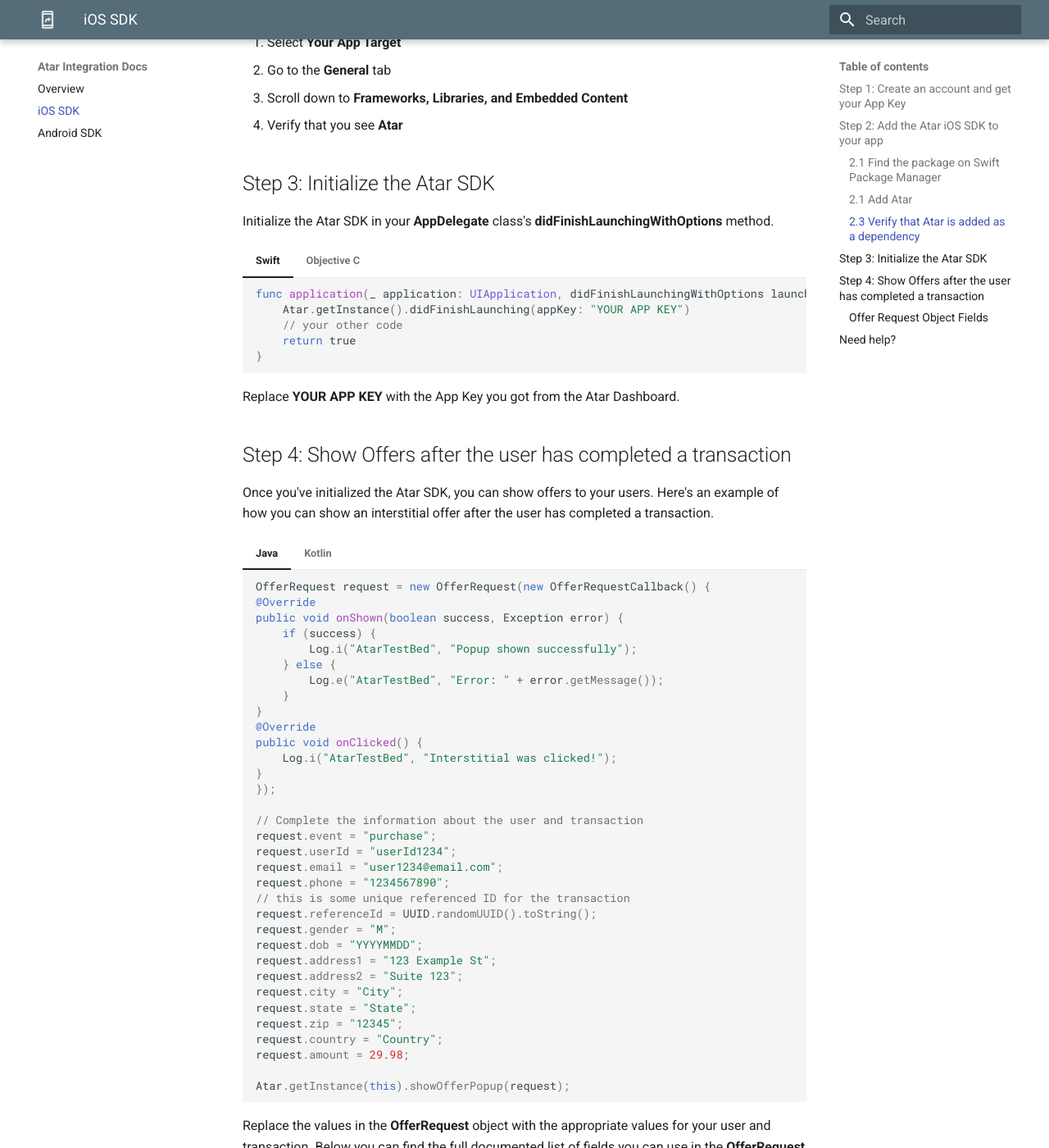
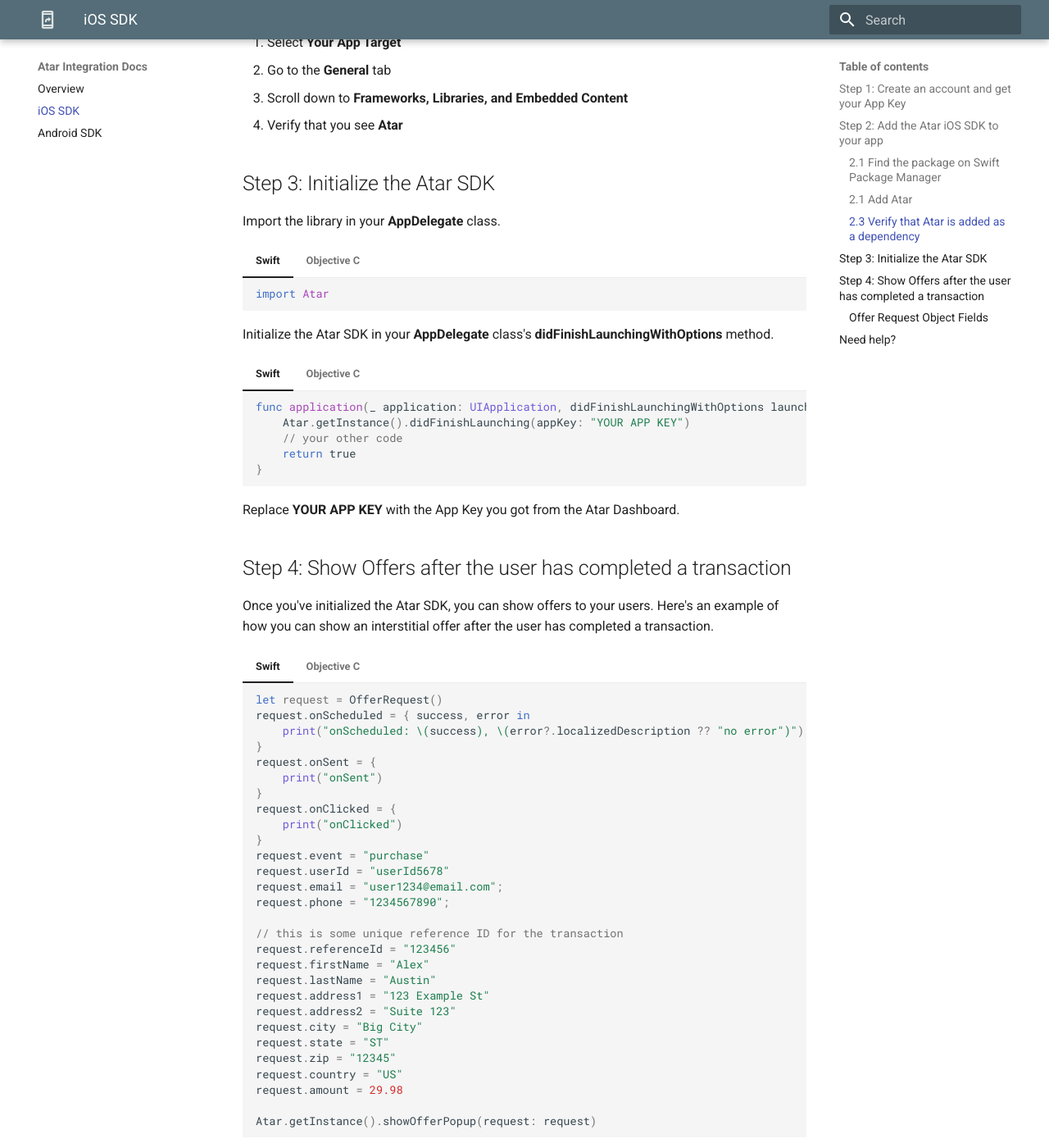
Before and after one commit to Atar-Growth/atar.github.io, an MkDocs documentation site: the page built from docs/ios-sdk.md, in a window 1280 px wide and 1400 px high, scrolled down 945 px. Shown: the whole window at 82% size. Built offline with MkDocs 1.6.1 and Material for MkDocs 9.7.7, drawn with Linux system fonts in a browser that asks for light colours.

Commit message:
finish iOS docs

````diff
--- a/docs/ios-sdk.md
+++ b/docs/ios-sdk.md
@@ -38,6 +38,18 @@
 
 ## Step 3: Initialize the Atar SDK
 
+Import the library in your **AppDelegate** class.
+
+=== "Swift"
+    ``` swift
+    import Atar
+    ```
+
+=== "Objective C"
+    ``` objc
+    #import "Atar-Swift.h"
+    ```
+
 Initialize the Atar SDK in your **AppDelegate** class's **didFinishLaunchingWithOptions** method.
 
 === "Swift"
@@ -64,78 +76,68 @@
 
 Once you've initialized the Atar SDK, you can show offers to your users. Here's an example of how you can show an interstitial offer after the user has completed a transaction.
 
-=== "Java"
-    ```java
-    OfferRequest request = new OfferRequest(new OfferRequestCallback() {
-    @Override
-    public void onShown(boolean success, Exception error) {
-        if (success) {
-            Log.i("AtarTestBed", "Popup shown successfully");
-        } else {
-            Log.e("AtarTestBed", "Error: " + error.getMessage());
-        }
+=== "Swift"
+    ```swift
+    let request = OfferRequest()
+    request.onScheduled = { success, error in
+        print("onScheduled: \(success), \(error?.localizedDescription ?? "no error")")
     }
-    @Override
-    public void onClicked() {
-        Log.i("AtarTestBed", "Interstitial was clicked!");
+    request.onSent = {
+        print("onSent")
     }
-    });
-
-    // Complete the information about the user and transaction
-    request.event = "purchase";
-    request.userId = "userId1234";
+    request.onClicked = {
+        print("onClicked")
+    }
+    request.event = "purchase"
+    request.userId = "userId5678"
     request.email = "user1234@email.com";
     request.phone = "1234567890";
-    // this is some unique referenced ID for the transaction
-    request.referenceId = UUID.randomUUID().toString();
-    request.gender = "M";
-    request.dob = "YYYYMMDD";
-    request.address1 = "123 Example St";
-    request.address2 = "Suite 123";
-    request.city = "City";
-    request.state = "State";
-    request.zip = "12345";
-    request.country = "Country";
+
+    // this is some unique reference ID for the transaction
+    request.referenceId = "123456"
+    request.firstName = "Alex"
+    request.lastName = "Austin"
+    request.address1 = "123 Example St"
+    request.address2 = "Suite 123"
+    request.city = "Big City"
+    request.state = "ST"
+    request.zip = "12345"
+    request.country = "US"
+    request.amount = 29.98
+
+    Atar.getInstance().showOfferPopup(request: request)
+    ```
+
+=== "Objective C"
+    ```objc
+    OfferRequest *request = [[OfferRequest alloc] init];
+    request.onScheduled = ^(BOOL success, NSError * _Nullable error) {
+        NSLog(@"onScheduled: %d, %@", success, error.localizedDescription);
+    };
+    request.onSent = ^{
+        NSLog(@"onSent");
+    };
+    request.onClicked = ^{
+        NSLog(@"onClicked");
+    };
+    request.event = @"purchase";
+    request.userId = @"userId5678";
+    request.email = @"user1234@email.com";
+    request.phone = @"1234567890";
+
+    // this is some unique reference ID for the transaction
+    request.referenceId = @"123456";
+    request.firstName = @"Alex";
+    request.lastName = @"Austin";
+    request.address1 = @"123 Example St";
+    request.address2 = @"Suite 123";
+    request.city = @"Big City";
+    request.state = @"ST";
+    request.zip = @"12345";
+    request.country = @"US";
     request.amount = 29.98;
 
-    Atar.getInstance(this).showOfferPopup(request);
-    ```
-
-=== "Kotlin"
-    ```kotlin
-    val request = OfferRequest(object : OfferRequestCallback {
-      override fun onShown(success: Boolean, error: Exception?) {
-          if (success) {
-              Log.i("AtarTestBed", "Popup shown successfully")
-          } else {
-              Log.e("AtarTestBed", "Error: " + error?.message)
-          }
-      }
-      override fun onClicked() {
-          Log.i("AtarTestBed", "Interstitial was clicked!")
-      }
-    })
-
-    // Complete the information about the user and transaction
-    request.event = "purchase";
-    request.userId = "userId1234";
-    request.email = "user1234@email.com";
-    request.phone = "1234567890";
-    // this is some unique referenced ID for the transaction
-    request.referenceId = UUID
-
-    .randomUUID().toString();
-    request.gender = "M";
-    request.dob = "YYYYMMDD";
-    request.address1 = "123 Example St";
-    request.address2 = "Suite 123";
-    request.city = "City";
-    request.state = "State";
-    request.zip = "12345";
-    request.country = "Country";
-    request.amount = 29.98;
-
-    Atar.getInstance(this).showOfferPopup(request);
+    [[Atar getInstance] showOfferPopupWithRequest:request];
     ```
 
 Replace the values in the **OfferRequest** object with the appropriate values for your user and transaction. Below you can find the full documented list of fields you can use in the **OfferRequest** object.
````
Also changed, not shown: docs/android-sdk.md (+3 -3 lines).
